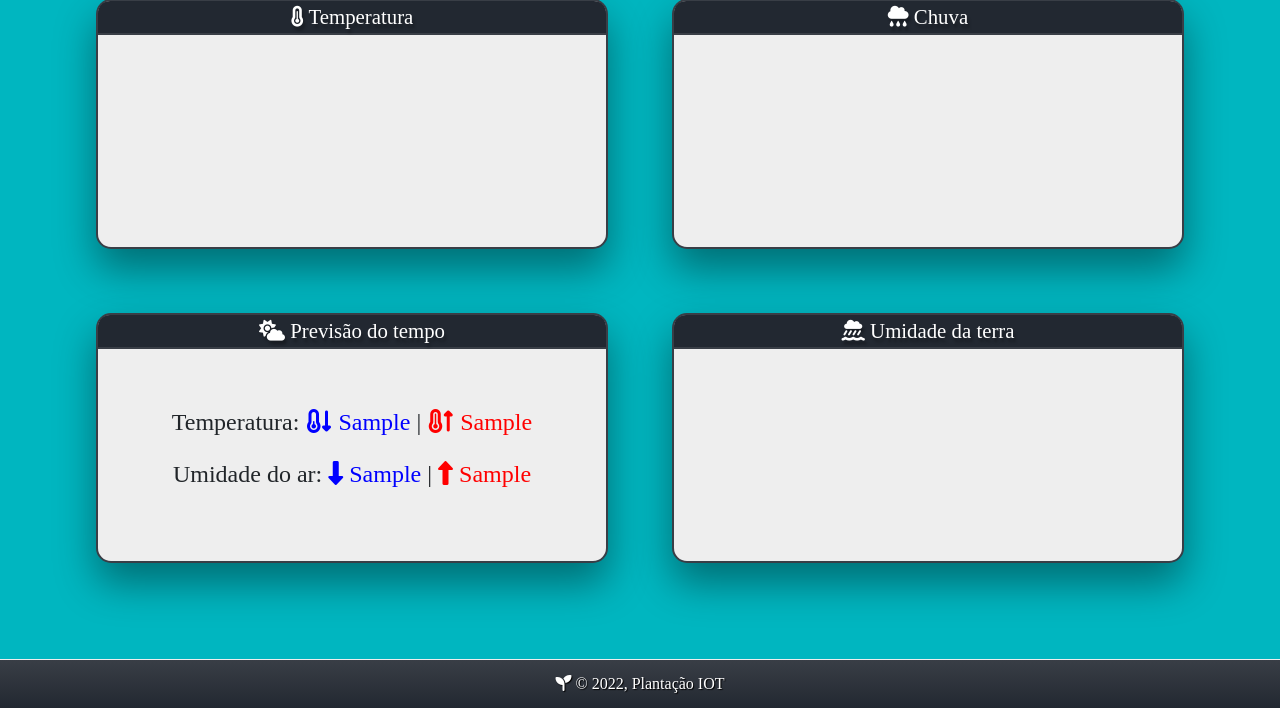
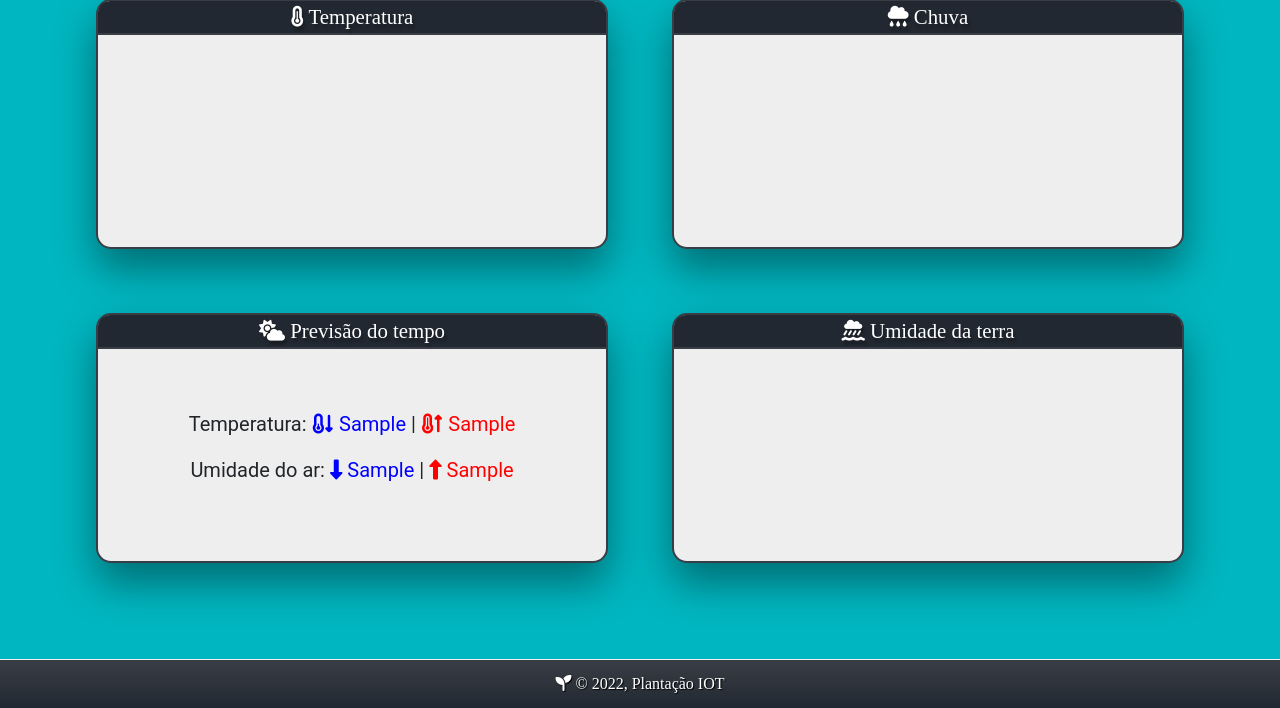
Before and after one commit to vic37get/Plantacao-IOT, a Django app: template plantacao_app/templates/plantacao_app/home.html in a window 1280 px wide. Shown: the part 506-1214 px from the top of the page. Run offline with Django 4.2, Linux system fonts and the light colour scheme; the template is opened without the code that fills it: most values are stand-ins (such as "Sample title", 1, 10 or a date in 2020); some libraries are stand-ins or nearby versions.

Commit message:
Update style.css

```diff
--- a/plantacao_app/static/plantacao_app/css/style.css
+++ b/plantacao_app/static/plantacao_app/css/style.css
@@ -6,7 +6,7 @@
     --cor_div_clara: #EEEEEE;
     --cor_bordas: rgb(150, 150, 150);
     --fonte-principal: sans-serif;
-    --fonte-titulos: 'Roboto Slab', serif;
+    --fonte-titulos: 'Roboto', sans-serif;
 }
 
 * {
@@ -39,8 +39,9 @@
 
 
 .box_dados{
-  font-size: 24px;
-  margin-top: 55px;
+  font-family: var(--fonte-titulos);
+  font-size: 20px;
+  margin-top: 60px;
 }
 
 .quadro{
```
